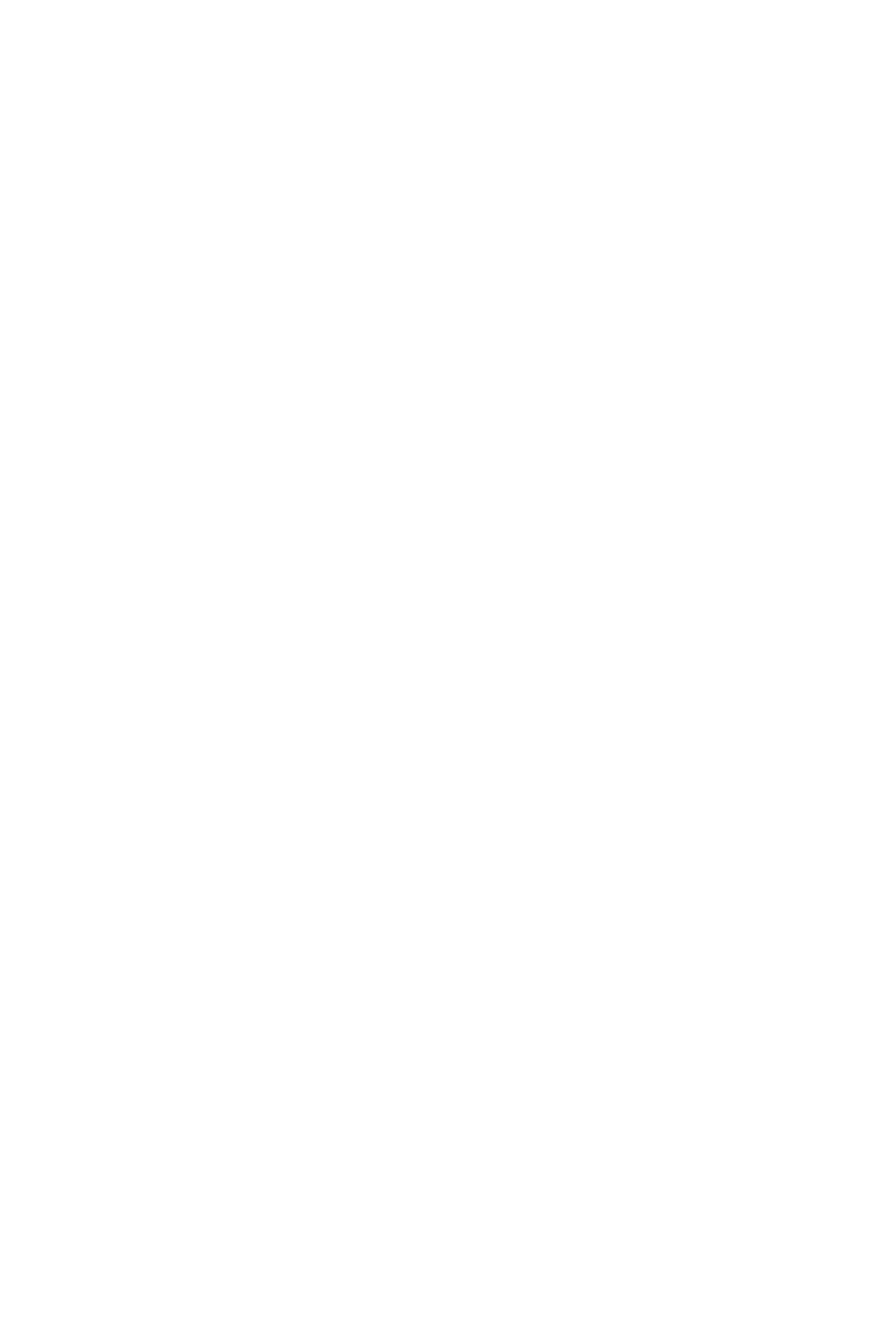
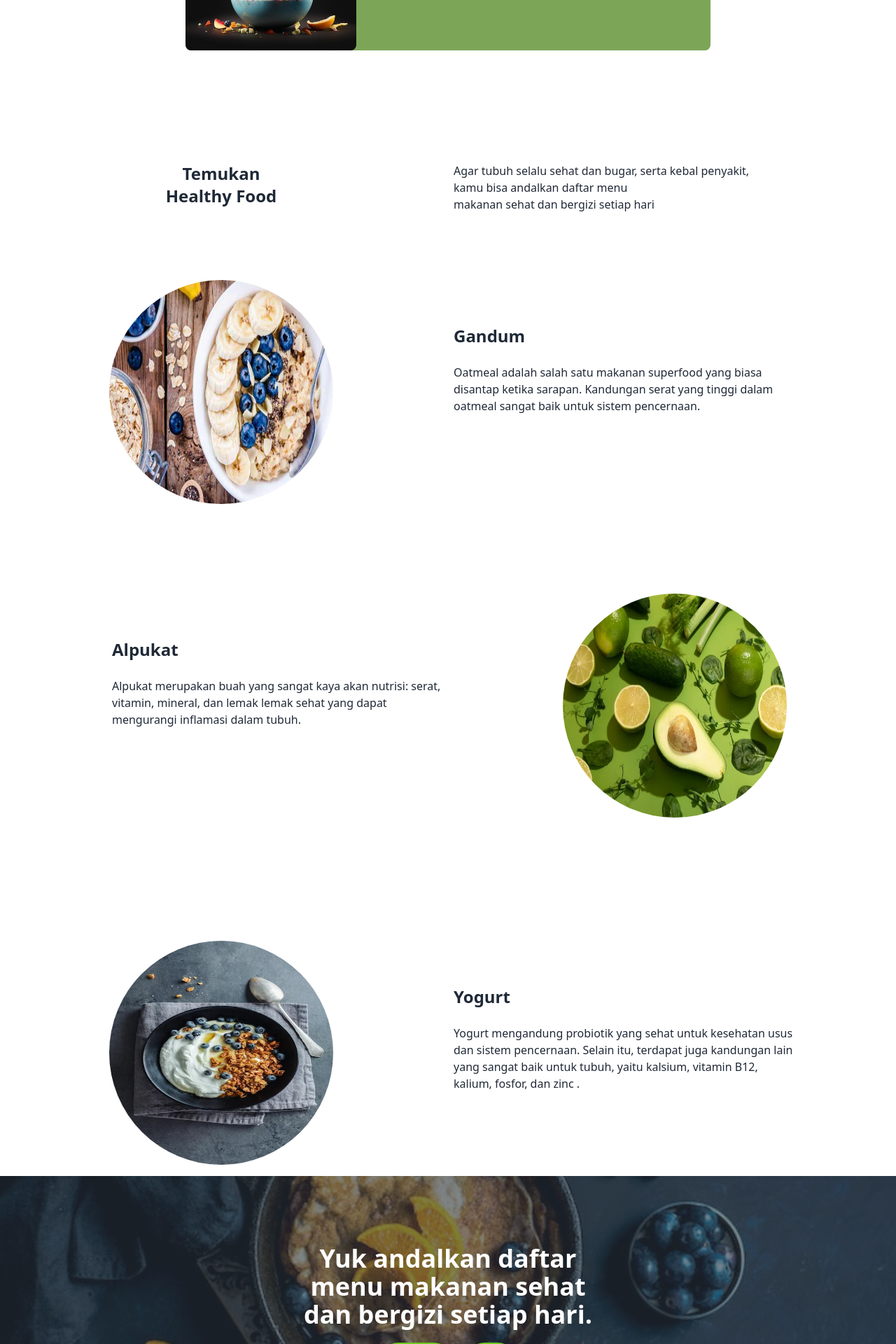
Before and after one commit to BeCipes/Web-Development, a React (Vite) app: page / in a window 1280 px wide. Shown: the part 880-2800 px from the top of the page at 70% size. Before the commit the page ends 1240 px from the top, so only its background shows below. Built offline with nearby package versions, Linux system fonts and the light colour scheme.

Commit message:
sisa footer

```diff
--- a/index.html
+++ b/index.html
@@ -2,7 +2,11 @@
 <html lang="en" data-theme="light">
   <head>
     <meta charset="UTF-8" />
-    <link rel="icon" type="image/svg+xml" href="/vite.svg" />
+    <link
+      rel="icon"
+      type="image/svg+xml"
+      href="/public/assets/foto kelompok/logo.jpg"
+    />
     <meta name="viewport" content="width=device-width, initial-scale=1.0" />
     <title>GoCipes</title>
   </head>
--- a/src/Component/Navbar.jsx
+++ b/src/Component/Navbar.jsx
@@ -30,7 +30,7 @@ const Navbar = () => {
 
   const content = (
     <>
-      <div className="lg:hidden block fixed top-16 w-full left-0 right-0 bg-grab transition">
+      <div className="lg:hidden block fixed top-16 w-full left-0 right-0 bg-grab transition ">
         <ul className="text-center text-xl p-20">
           <Link spy={true} smooth={true} to="/beranda">
             <li className="my-4 py-4 border-b border-lime-500 hover:bg-lime-400 hover:rounded font-semibold">
--- a/src/Pages/Default.jsx
+++ b/src/Pages/Default.jsx
@@ -10,7 +10,7 @@ const Default = () => {
 
       <div className="container mx-auto">
         {/* Content1 */}
-        <div className="columns-2 mt-20">
+        <div className="columns-2 mt-44">
           <div className="text-center align-middle ">
             <h3 className="text-black text-3xl font-semibold ">
               Selamat datang di Healthy Food
@@ -38,15 +38,14 @@ const Default = () => {
 
           <div className="flex justify-center">
             <img
-              className="rounded-full w-80 h-80"
+              className="rounded-full w-80 h-80 -mt-20"
               src="public/assets/Landingpage1.jpg"
               alt=""
             />
           </div>
         </div>
-
         {/* Content 2 */}
-        <div className="columns-1 mx-auto mt-16 mb-96">
+        <div className="columns-1 mx-auto mt-16">
           <div className="w-[750px] h-80 bg-primary rounded-lg mx-auto flex items-center justify-between">
             <img
               className="rounded-lg flex-auto h-80"
@@ -67,7 +66,97 @@ const Default = () => {
             </div>
           </div>
         </div>
+        {/* Content3 */}
+        <div className="columns-2  px-24 py-40">
+          <div className="text-center -ml-24">
+            <h3 className=" text-2xl font-semibold ">Temukan</h3>
+
+            <h3 className=" text-2xl font-semibold ">Healthy Food</h3>
+          </div>
+          <div>
+            <p className="font-medium">
+              Agar tubuh selalu sehat dan bugar, serta kebal penyakit,
+              <br /> kamu bisa andalkan daftar menu <br /> makanan sehat dan
+              bergizi setiap hari
+            </p>
+          </div>
+        </div>
+        {/* content4*/}
+        <div className="columns-2">
+          <div className="hero-content ">
+            <img
+              src="public/assets/Oatmeal.jpg"
+              className="max-w-sm rounded-full w-80 h-80 -mt-20"
+            />
+          </div>
+          <div className="mr-[140px]">
+            <h1 className="text-2xl font-bold">Gandum</h1>
+            <p className="py-6">
+              Oatmeal adalah salah satu makanan superfood yang biasa disantap
+              ketika sarapan. Kandungan serat yang tinggi dalam oatmeal sangat
+              baik untuk sistem pencernaan.
+            </p>
+          </div>
+        </div>
+        <div className="columns-2 mt-44">
+          <div className="ml-40">
+            <h1 className="text-2xl font-bold">Alpukat</h1>
+            <p className="py-6">
+              Alpukat merupakan buah yang sangat kaya akan nutrisi: serat,
+              vitamin, mineral, dan lemak lemak sehat yang dapat mengurangi
+              inflamasi dalam tubuh.
+            </p>
+          </div>
+          <div className="hero-content ">
+            <img
+              src="public/assets/Alpukat.jpg"
+              className="max-w-sm rounded-full w-80 h-80 -mt-20"
+            />
+          </div>
+        </div>
+        <div className="columns-2 mt-44">
+          <div className="hero-content ">
+            <img
+              src="public/assets/Yogurt.jpg"
+              className="max-w-sm rounded-full w-80 h-80 -mt-20"
+            />
+          </div>
+          <div className="mr-[140px]">
+            <h1 className="text-2xl font-bold">Yogurt</h1>
+            <p className="py-6">
+              Yogurt mengandung probiotik yang sehat untuk kesehatan usus dan
+              sistem pencernaan. Selain itu, terdapat juga kandungan lain yang
+              sangat baik untuk tubuh, yaitu kalsium, vitamin B12, kalium,
+              fosfor, dan zinc .
+            </p>
+          </div>
+        </div>
+
+        {/* content5 */}
+        <div
+          className="hero h-96 "
+          style={{ backgroundImage: "url(public/assets/landingpage..jpg" }}
+        >
+          <div className="hero-overlay bg-opacity-60"></div>
+          <div className="hero-content text-center text-neutral-content">
+            <div className="max-w-md ">
+              <h1 className="mb-5 text-4xl font-bold text-white position-fixed">
+                Yuk andalkan daftar menu makanan sehat dan bergizi setiap hari.
+              </h1>
+              <button className="btn bg-grab border-none hover:bg-primary rounded-3xl px-5 mr-5">
+                Beranda
+              </button>{" "}
+              <span>
+                <button className="btn bg-grab border-none hover:bg-primary rounded-3xl px-5">
+                  App
+                </button>
+              </span>
+            </div>
+          </div>
+        </div>
       </div>
+
+      <div className="mb-96"></div>
     </body>
   );
 };
```
Also changed, not shown: public/assets/Landing page3.jpg (deleted), public/assets/landingpage..jpg.
